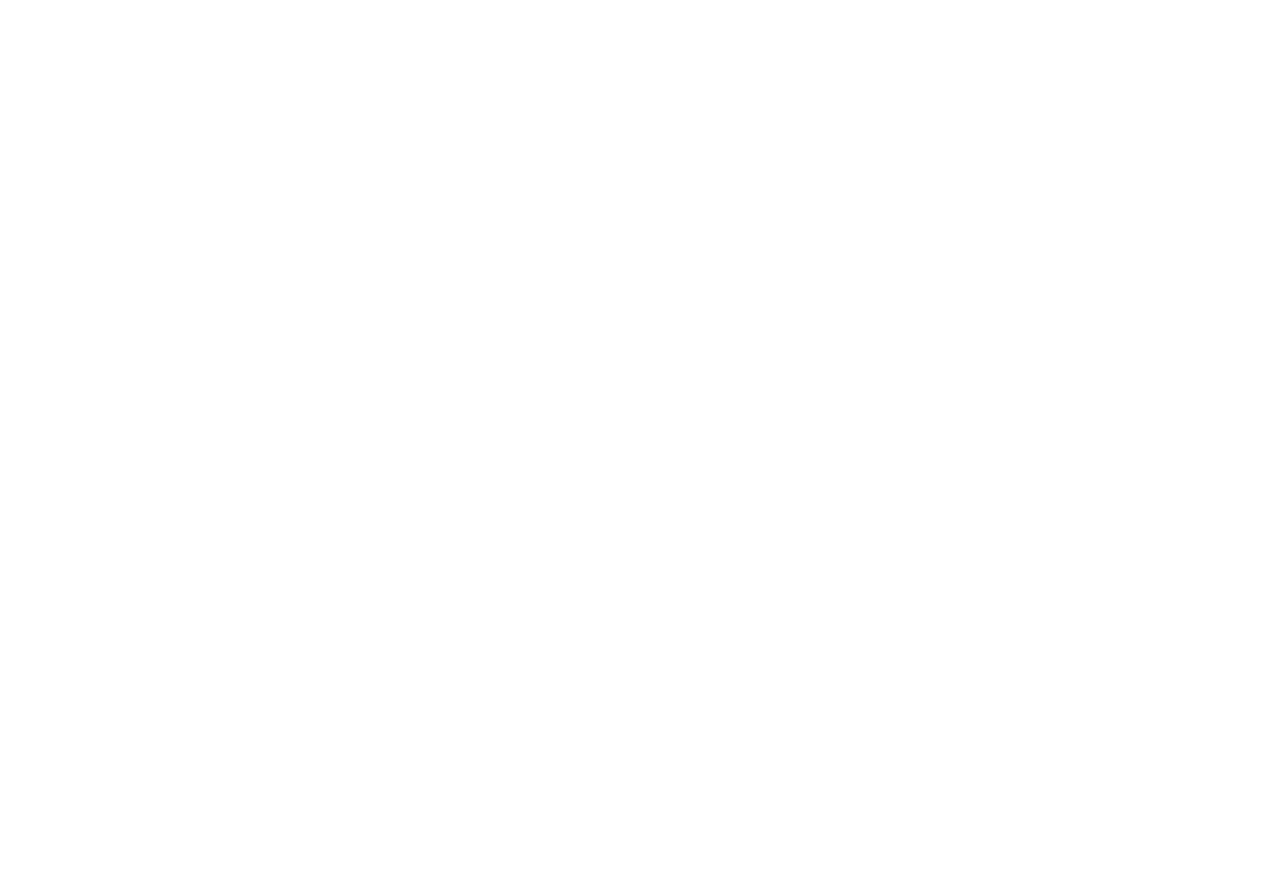
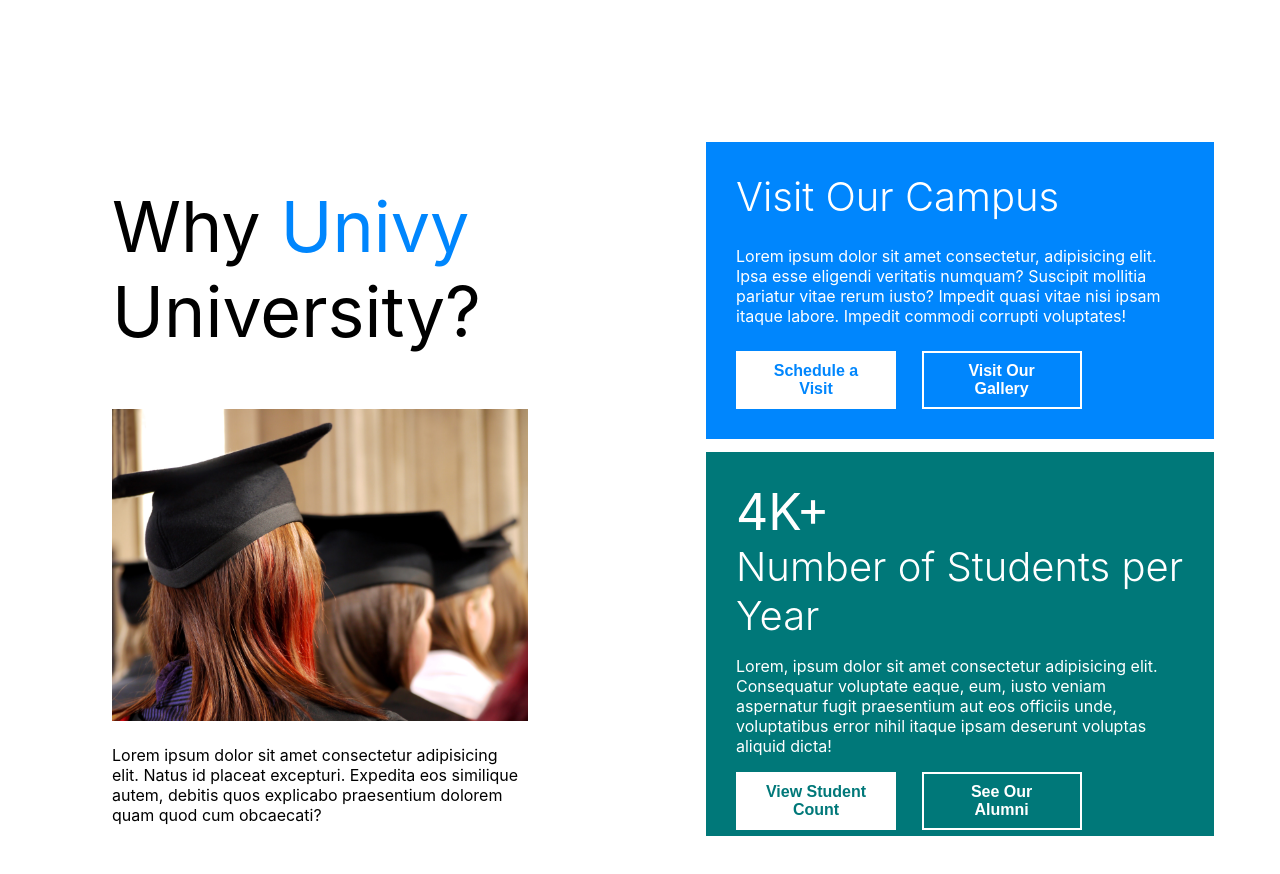
Before and after one commit to SalamanderCtesiphon/landing-pager-figma-design, a React (Create React App) app: page / in a window 1280 px wide. Shown: the part 900-1774 px from the top of the page. Before the commit the page ends 829 px from the top, so only its background shows below. Built offline with nearby package versions, Linux system fonts and the light colour scheme.

Commit message:
completed the next section of the page

```diff
--- a/src/App.css
+++ b/src/App.css
@@ -128,7 +128,6 @@
   align-items: center;
   justify-content: flex-start;
   color: white;
-  padding-bottom: 20vh;
   padding-left: 20px;
   padding-right: 20px;
 }
@@ -138,13 +137,13 @@
 }
 
 
-#banner-title {
+.banner-title {
   font-size: 75px;
   word-spacing: 8px;
   letter-spacing: 2px;
 }
 
-#banner {
+.banner {
   color: #0086fd;
 }
 
@@ -229,3 +228,124 @@
   align-items: center;
   justify-content: center;
 }
+
+/* pitch section++++++++++++++++++++++++++++++++++++++++++++++++++++ */
+
+
+.pitch {
+  min-height: 90vh;
+  width: 100vw;
+  display: flex;
+  padding: 200px 0;
+}
+
+.pitch-box1 {
+  width: 50%;
+  color: black;
+  display: flex;
+  flex-direction: column;
+  align-items: center;
+  justify-content: space-evenly;
+}
+
+.pitch-title {
+  font-size: 70px;
+  width: 65%;
+  text-align: left;
+  font-weight: 400;
+}
+
+#pitch-pic {
+  height: auto;
+  width: 65%;
+}
+
+#pitch-para {
+  width: 65%;
+}
+
+.pitch-box2 {
+  width: 50%;
+  display: flex;
+  flex-direction: column;
+  align-items: center;
+  justify-content: space-evenly;
+}
+
+.subbox1 {
+  background-color: #0086fd;
+  color: white;
+  height: 33%;
+  width: 70%;
+  padding: 30px;
+  display: flex;
+  flex-direction: column;
+  justify-content: space-between;
+  text-align: left;
+}
+
+.subbox2 {
+  background-color: #007879;
+  color: white;
+  height: 45%;
+  width: 70%;
+  padding: 30px;
+  display: flex;
+  flex-direction: column;
+  justify-content: space-evenly;
+  text-align: left;
+}
+
+.nav-button-holder {
+  width: 100%;
+  height: auto;
+  display: flex;
+  align-items: center;
+  justify-content: flex-start;
+}
+
+#pitch-btn1 {
+  background-color: white;
+  color: #0086fd;
+  margin-right: 2vw;
+  cursor: pointer;
+}
+
+#pitch-btn2 {
+  border: 2px solid white;
+  transform: translateY(0px);
+  cursor: pointer;
+}
+
+.pitch-box2 > .subbox1 > h1 {
+  font-size: 40px;
+  font-weight: 300;
+  padding: 0;
+  margin: 0;
+}
+
+#pitch-btn3 {
+  background-color: white;
+  color: #007879;
+  margin-right: 2vw;
+  cursor: pointer;
+}
+
+#pitch-btn4 {
+  background-color: #007879;
+  border: 2px solid white;
+  transform: translateY(0px);
+  cursor: pointer;
+}
+
+.pitch-box2 > .subbox2 > h1 {
+  font-size: 40px;
+  font-weight: 300;
+  padding: 0;
+  margin: 0;
+}
+
+#fourk {
+  font-size: 50px;
+  font-weight: 400;
+}
--- a/src/App.js
+++ b/src/App.js
@@ -1,12 +1,14 @@
 import './App.css';
 import Hero from './components/Hero';
 import NavBar from './components/NavBar';
+import PitchSection from './components/PitchSection';
 
 function App() {
   return (
     <div className="App">
       <NavBar />
       <Hero />
+      <PitchSection />
     </div>
   );
 }
--- a/src/components/Hero.jsx
+++ b/src/components/Hero.jsx
@@ -11,7 +11,7 @@
         </div>
         <div className="hero-container2">
           <small>Univy University</small>
-          <h1 id="banner-title">Discover Your <br></br>Future at <span id="banner">Univy</span></h1>
+          <h1 className="banner-title">Discover Your <br></br>Future at <span class="banner">Univy</span></h1>
           <p>Lorem, ipsum dolor sit amet consectetur adipisicing elit. Recusandae veniam qui rerum.</p>
           <button id='apply-btn'><span id="apnw">Apply Now </span><img id='navicon' src={navR} alt="navicon" /></button>
         </div>
--- /dev/null
+++ b/src/components/PitchSection.jsx
@@ -0,0 +1,35 @@
+import React from 'react'
+import pitch from '../images/40ca3f0fa08f983f057418ddd94928a0.jpeg'
+
+function PitchSection() {
+  return (
+    <div className="pitch">
+      <div className="pitch-box1">
+        <h1 className='pitch-title'>Why <span className="banner">Univy </span><br /> University?</h1>
+        <img src={pitch} alt="student phote" id='pitch-pic'/>
+        <p id='pitch-para'>Lorem ipsum dolor sit amet consectetur adipisicing elit. Natus id placeat excepturi. Expedita eos similique autem, debitis quos explicabo praesentium dolorem quam quod cum obcaecati?</p>
+      </div>
+      <div className="pitch-box2">
+        <div className="subbox1">
+          <h1>Visit Our Campus</h1>
+          <p>Lorem ipsum dolor sit amet consectetur, adipisicing elit. Ipsa esse eligendi veritatis numquam? Suscipit mollitia pariatur vitae rerum iusto? Impedit quasi vitae nisi ipsam itaque labore. Impedit commodi corrupti voluptates!</p>
+          <div className="nav-button-holder">
+            <button id='pitch-btn1'>Schedule a Visit</button>
+            <button id='pitch-btn2'>Visit Our Gallery</button>
+          </div>
+        </div>
+        <div className="subbox2">
+          <h1 id='fourk'>4K+</h1>
+          <h1>Number of Students per Year</h1>
+          <p>Lorem, ipsum dolor sit amet consectetur adipisicing elit. Consequatur voluptate eaque, eum, iusto veniam aspernatur fugit praesentium aut eos officiis unde, voluptatibus error nihil itaque ipsam deserunt voluptas aliquid dicta!</p>
+          <div className="nav-button-holder">
+            <button id='pitch-btn3'>View Student Count</button>
+            <button id='pitch-btn4'>See Our Alumni</button>
+          </div>
+        </div>
+      </div>
+    </div>
+  )
+}
+
+export default PitchSection
```
